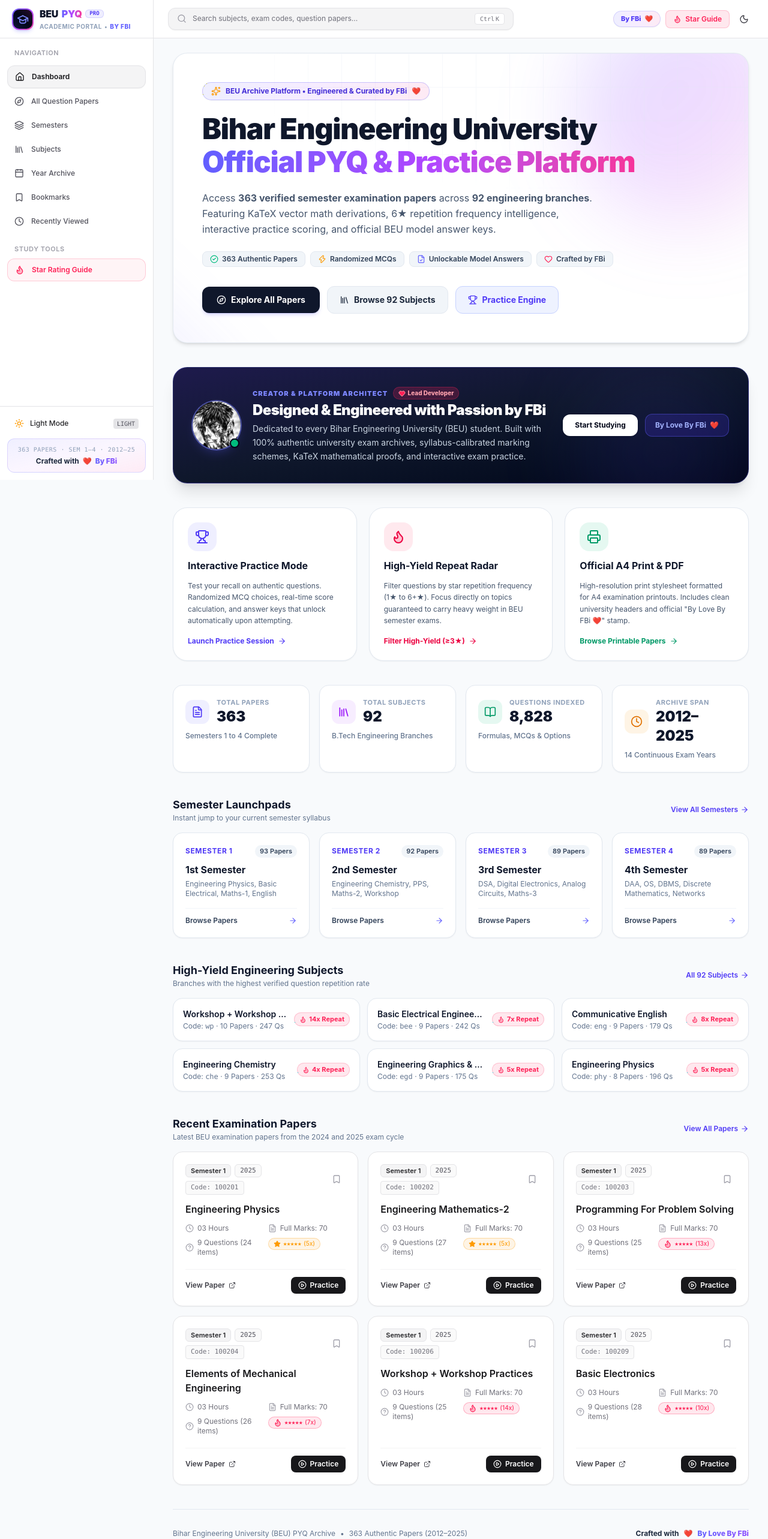
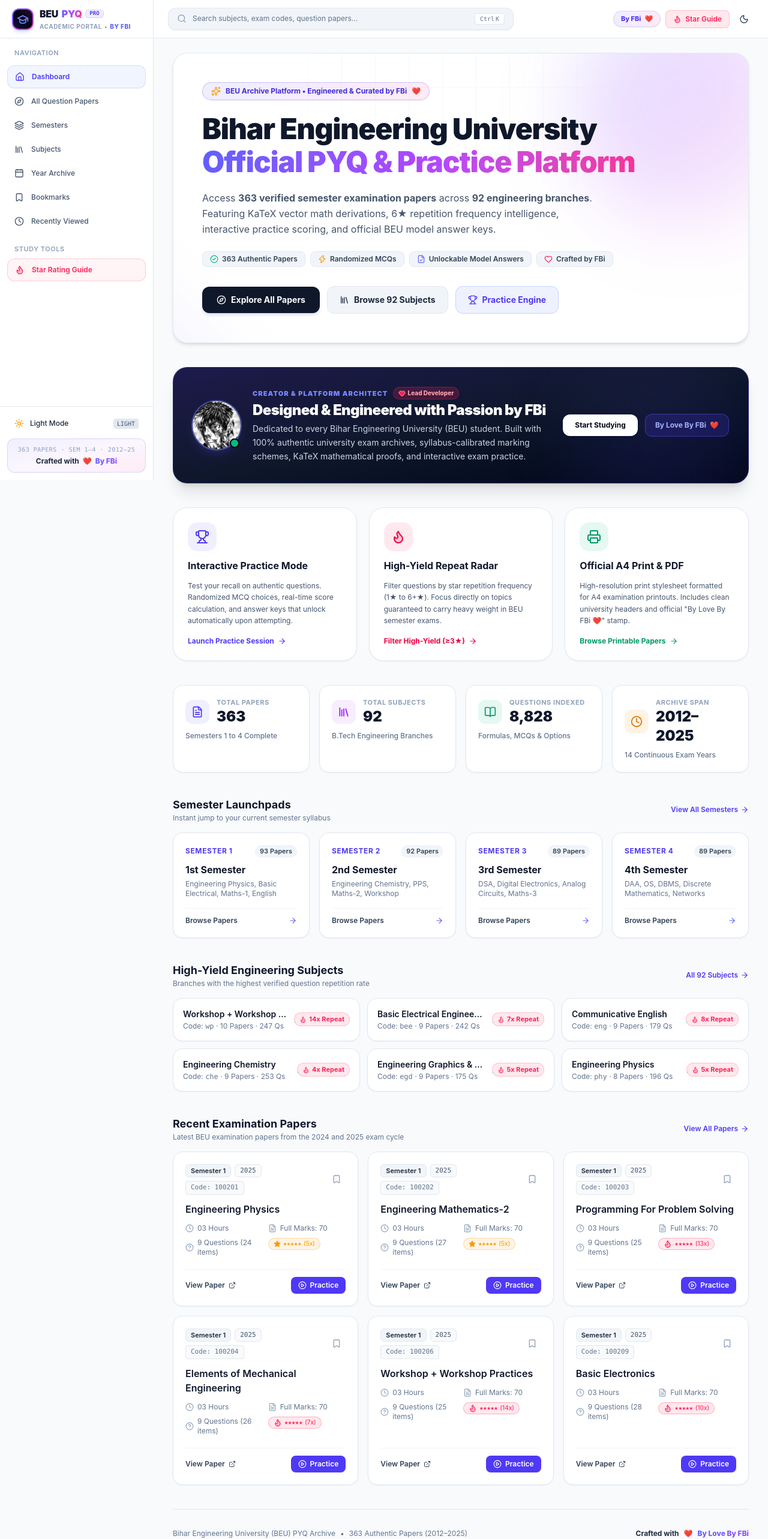
Before and after one commit to kingsksinha/beu-pyq, a React (Vite) app: page / in a window 1280 px wide. Shown: the top 2566 px of the page at 60% size. Built offline with nearby package versions, Linux system fonts and the light colour scheme.

Commit message:
fix(theme): eliminate murky zinc grey cards, harmonize dark mode with midnight slate and indigo accents

```diff
--- a/src/components/layout/AppLayout.tsx
+++ b/src/components/layout/AppLayout.tsx
@@ -24,7 +24,7 @@ export const AppLayout: React.FC = () => {
   }, []);
 
   return (
-    <div className="min-h-screen bg-slate-50 dark:bg-slate-900 text-slate-900 dark:text-slate-100 flex flex-col lg:flex-row antialiased selection:bg-indigo-100 selection:text-indigo-900 dark:selection:bg-slate-800 dark:selection:text-slate-100">
+    <div className="min-h-screen bg-slate-50 dark:bg-slate-950 text-slate-900 dark:text-slate-100 flex flex-col lg:flex-row antialiased selection:bg-indigo-100 selection:text-indigo-900 dark:selection:bg-slate-800 dark:selection:text-slate-100">
       {/* Desktop Sidebar */}
       <Sidebar onOpenLegend={() => setIsLegendOpen(true)} />
 
--- a/src/components/layout/Sidebar.tsx
+++ b/src/components/layout/Sidebar.tsx
@@ -33,15 +33,15 @@ export const Sidebar: React.FC<SidebarProps> = ({ onOpenLegend }) => {
   ];
 
   return (
-    <aside className="hidden lg:flex flex-col w-64 border-r border-zinc-200 dark:border-zinc-800/80 bg-white/90 dark:bg-slate-900/90 backdrop-blur-md h-screen sticky top-0 shrink-0 select-none">
+    <aside className="hidden lg:flex flex-col w-64 border-r border-slate-200 dark:border-slate-800/80 bg-white/90 dark:bg-slate-900/90 backdrop-blur-md h-screen sticky top-0 shrink-0 select-none">
       {/* Brand Header */}
-      <div className="h-16 flex items-center px-5 border-b border-zinc-200 dark:border-zinc-800/80">
+      <div className="h-16 flex items-center px-5 border-b border-slate-200 dark:border-slate-800/80">
         <AppLogo size="md" />
       </div>
 
       {/* Nav List */}
       <div className="flex-1 px-3 py-4 space-y-1 overflow-y-auto">
-        <div className="px-3 pb-2 text-[11px] font-semibold uppercase tracking-wider text-zinc-400">
+        <div className="px-3 pb-2 text-[11px] font-semibold uppercase tracking-wider text-slate-400">
           Navigation
         </div>
         {navItems.map(item => {
@@ -54,8 +54,8 @@ export const Sidebar: React.FC<SidebarProps> = ({ onOpenLegend }) => {
               className={({ isActive }) =>
                 `flex items-center gap-3 px-3 py-2.5 rounded-xl text-xs font-medium transition ${
                   isActive
-                    ? 'bg-zinc-100 dark:bg-zinc-800/90 text-zinc-900 dark:text-zinc-100 font-semibold border border-zinc-200 dark:border-zinc-700 shadow-2xs'
-                    : 'text-zinc-600 dark:text-zinc-400 hover:text-zinc-900 dark:hover:text-zinc-100 hover:bg-zinc-100/60 dark:hover:bg-zinc-800/50'
+                    ? 'bg-indigo-50/80 dark:bg-slate-800 text-indigo-600 dark:text-indigo-400 font-semibold border border-indigo-200/60 dark:border-slate-700 shadow-2xs'
+                    : 'text-slate-600 dark:text-slate-400 hover:text-slate-900 dark:hover:text-white hover:bg-slate-100/60 dark:hover:bg-slate-800/50'
                 }`
               }
             >
@@ -67,7 +67,7 @@ export const Sidebar: React.FC<SidebarProps> = ({ onOpenLegend }) => {
 
         {/* Legend trigger button */}
         <div className="pt-4">
-          <div className="px-3 pb-2 text-[11px] font-semibold uppercase tracking-wider text-zinc-400">
+          <div className="px-3 pb-2 text-[11px] font-semibold uppercase tracking-wider text-slate-400">
             Study Tools
           </div>
           <button
@@ -81,16 +81,16 @@ export const Sidebar: React.FC<SidebarProps> = ({ onOpenLegend }) => {
       </div>
 
       {/* Footer & Theme Toggle */}
-      <div className="p-3 border-t border-zinc-200 dark:border-zinc-800/80 space-y-2">
+      <div className="p-3 border-t border-slate-200 dark:border-slate-800/80 space-y-2">
         <button
           onClick={toggleTheme}
-          className="w-full flex items-center justify-between px-3 py-2 rounded-xl text-xs font-medium text-zinc-600 dark:text-zinc-400 hover:bg-zinc-100 dark:hover:bg-zinc-800 transition"
+          className="w-full flex items-center justify-between px-3 py-2 rounded-xl text-xs font-medium text-slate-600 dark:text-slate-400 hover:bg-slate-100 dark:hover:bg-slate-800 transition"
         >
           <span className="flex items-center gap-2.5">
-            {theme === 'dark' ? <Moon className="w-4 h-4 text-zinc-300" /> : <Sun className="w-4 h-4 text-amber-500" />}
-            <span className="text-zinc-800 dark:text-zinc-200">{theme === 'dark' ? 'Dark Mode' : 'Light Mode'}</span>
+            {theme === 'dark' ? <Moon className="w-4 h-4 text-slate-300" /> : <Sun className="w-4 h-4 text-amber-500" />}
+            <span className="text-slate-800 dark:text-slate-200">{theme === 'dark' ? 'Dark Mode' : 'Light Mode'}</span>
           </span>
-          <span className="text-[10px] uppercase font-mono px-1.5 py-0.5 rounded bg-zinc-200 dark:bg-zinc-800 text-zinc-600 dark:text-zinc-400">
+          <span className="text-[10px] uppercase font-mono px-1.5 py-0.5 rounded bg-slate-200 dark:bg-slate-800 text-slate-600 dark:text-slate-400">
             {theme}
           </span>
         </button>
--- a/src/components/layout/Topbar.tsx
+++ b/src/components/layout/Topbar.tsx
@@ -17,12 +17,12 @@ export const Topbar: React.FC<TopbarProps> = ({
   const { theme, toggleTheme } = useTheme();
 
   return (
-    <header className="h-16 sticky top-0 z-30 flex items-center justify-between px-4 sm:px-6 border-b border-zinc-200 dark:border-zinc-800/80 bg-white/90 dark:bg-slate-900/90 backdrop-blur-md">
+    <header className="h-16 sticky top-0 z-30 flex items-center justify-between px-4 sm:px-6 border-b border-slate-200 dark:border-slate-800/80 bg-white/90 dark:bg-slate-900/90 backdrop-blur-md">
       {/* Left: Mobile hamburger & Search bar */}
       <div className="flex items-center gap-3 flex-1 max-w-xl">
         <button
           onClick={onToggleMobileNav}
-          className="lg:hidden p-2 rounded-lg text-zinc-500 hover:bg-zinc-100 dark:hover:bg-zinc-800"
+          className="lg:hidden p-2 rounded-lg text-slate-500 hover:bg-slate-100 dark:hover:bg-slate-800"
           aria-label="Open Navigation Menu"
         >
           <Menu className="w-5 h-5" />
@@ -36,13 +36,13 @@ export const Topbar: React.FC<TopbarProps> = ({
         {/* Global Search trigger bar (Linear style) */}
         <button
           onClick={onOpenSearch}
-          className="w-full flex items-center justify-between gap-2 px-3.5 py-2 text-xs text-zinc-400 bg-zinc-100 dark:bg-zinc-900 hover:bg-zinc-200/70 dark:hover:bg-zinc-800/80 border border-zinc-200 dark:border-zinc-800 rounded-xl transition shadow-2xs text-left"
+          className="w-full flex items-center justify-between gap-2 px-3.5 py-2 text-xs text-slate-400 bg-slate-100 dark:bg-slate-800/80 hover:bg-slate-200/70 dark:hover:bg-slate-800 border border-slate-200 dark:border-slate-700/80 rounded-xl transition shadow-2xs text-left"
         >
           <span className="flex items-center gap-2.5">
-            <Search className="w-4 h-4 text-zinc-400" />
-            <span className="truncate text-zinc-500 dark:text-zinc-400">Search subjects, exam codes, question papers...</span>
+            <Search className="w-4 h-4 text-slate-400" />
+            <span className="truncate text-slate-500 dark:text-slate-400">Search subjects, exam codes, question papers...</span>
           </span>
-          <kbd className="hidden sm:inline-flex items-center gap-0.5 px-2 py-0.5 text-[10px] font-mono text-zinc-500 bg-white dark:bg-zinc-800 rounded border border-zinc-200 dark:border-zinc-700">
+          <kbd className="hidden sm:inline-flex items-center gap-0.5 px-2 py-0.5 text-[10px] font-mono text-slate-500 dark:text-slate-400 bg-white dark:bg-slate-800 rounded border border-slate-200 dark:border-slate-700">
             <span>Ctrl</span><span>K</span>
           </kbd>
         </button>
@@ -67,10 +67,10 @@ export const Topbar: React.FC<TopbarProps> = ({
 
         <button
           onClick={toggleTheme}
-          className="p-2 rounded-lg text-zinc-500 hover:text-zinc-900 dark:hover:text-zinc-100 hover:bg-zinc-100 dark:hover:bg-zinc-800 transition cursor-pointer"
+          className="p-2 rounded-lg text-slate-500 hover:text-slate-900 dark:hover:text-slate-100 hover:bg-slate-100 dark:hover:bg-slate-800 transition cursor-pointer"
           title={`Switch to ${theme === 'dark' ? 'Light' : 'Dark'} Mode`}
         >
-          {theme === 'dark' ? <Sun className="w-4 h-4 text-zinc-300" /> : <Moon className="w-4 h-4 text-zinc-700" />}
+          {theme === 'dark' ? <Sun className="w-4 h-4 text-slate-300" /> : <Moon className="w-4 h-4 text-slate-700" />}
         </button>
       </div>
     </header>
--- a/src/components/paper/PaperCard.tsx
+++ b/src/components/paper/PaperCard.tsx
@@ -48,18 +48,18 @@ export const PaperCard: React.FC<PaperCardProps> = ({ paper, onBookmarkChange })
   };
 
   return (
-    <div className="group relative bg-white dark:bg-zinc-900/90 border border-zinc-200 dark:border-zinc-800/90 hover:border-zinc-400 dark:hover:border-zinc-600 rounded-2xl p-5 shadow-xs hover:shadow-sm transition-all flex flex-col justify-between">
+    <div className="group relative bg-white dark:bg-slate-900/90 border border-slate-200 dark:border-slate-800/90 hover:border-slate-400 dark:hover:border-slate-600 rounded-2xl p-5 shadow-xs hover:shadow-sm transition-all flex flex-col justify-between">
       <div>
         {/* Top Badges */}
         <div className="flex items-center justify-between gap-2 mb-3">
           <div className="flex flex-wrap items-center gap-1.5">
-            <span className="px-2 py-0.5 text-[11px] font-semibold rounded-md bg-zinc-100 dark:bg-zinc-800 text-zinc-800 dark:text-zinc-200 border border-zinc-200 dark:border-zinc-700">
+            <span className="px-2 py-0.5 text-[11px] font-semibold rounded-md bg-slate-100 dark:bg-slate-800 text-slate-800 dark:text-slate-200 border border-slate-200 dark:border-slate-700">
               Semester {paper.semester}
             </span>
-            <span className="px-2 py-0.5 text-[11px] font-mono font-medium rounded-md bg-zinc-50 dark:bg-zinc-800/60 text-zinc-600 dark:text-zinc-400 border border-zinc-200 dark:border-zinc-700/80">
+            <span className="px-2 py-0.5 text-[11px] font-mono font-medium rounded-md bg-slate-50 dark:bg-slate-800/60 text-slate-600 dark:text-slate-400 border border-slate-200 dark:border-slate-700/80">
               {paper.year}
             </span>
-            <span className="px-2 py-0.5 text-[11px] font-mono text-zinc-500 dark:text-zinc-400 bg-zinc-50 dark:bg-zinc-800/40 rounded border border-zinc-200 dark:border-zinc-800">
+            <span className="px-2 py-0.5 text-[11px] font-mono text-slate-500 dark:text-slate-400 bg-slate-50 dark:bg-slate-800/40 rounded border border-slate-200 dark:border-slate-800">
               Code: {paper.exam_code}
             </span>
           </div>
@@ -69,7 +69,7 @@ export const PaperCard: React.FC<PaperCardProps> = ({ paper, onBookmarkChange })
             className={`p-1.5 rounded-lg border transition ${
               isBookmarked
                 ? 'bg-amber-500/10 border-amber-500/30 text-amber-500'
-                : 'text-zinc-400 hover:text-zinc-600 dark:hover:text-zinc-200 border-transparent hover:bg-zinc-100 dark:hover:bg-zinc-800'
+                : 'text-slate-400 hover:text-slate-600 dark:hover:text-slate-200 border-transparent hover:bg-slate-100 dark:hover:bg-slate-800'
             }`}
             title={isBookmarked ? 'Remove bookmark' : 'Bookmark paper'}
           >
@@ -79,23 +79,23 @@ export const PaperCard: React.FC<PaperCardProps> = ({ paper, onBookmarkChange })
 
         {/* Paper Title */}
         <Link to={`/paper/${paper.id}`} onClick={recordHistory} className="block">
-          <h3 className="font-semibold text-sm sm:text-base text-zinc-900 dark:text-zinc-100 group-hover:text-zinc-600 dark:group-hover:text-zinc-300 transition line-clamp-2">
+          <h3 className="font-semibold text-sm sm:text-base text-slate-900 dark:text-white group-hover:text-indigo-600 dark:group-hover:text-indigo-400 transition line-clamp-2">
             {paper.subject_name}
           </h3>
         </Link>
 
         {/* Meta details */}
-        <div className="mt-3 grid grid-cols-2 gap-2 text-xs text-zinc-500 dark:text-zinc-400">
+        <div className="mt-3 grid grid-cols-2 gap-2 text-xs text-slate-500 dark:text-slate-400">
           <div className="flex items-center gap-1.5">
-            <Clock className="w-3.5 h-3.5 text-zinc-400 shrink-0" />
+            <Clock className="w-3.5 h-3.5 text-slate-400 shrink-0" />
             <span>{paper.duration}</span>
           </div>
           <div className="flex items-center gap-1.5">
-            <FileText className="w-3.5 h-3.5 text-zinc-400 shrink-0" />
+            <FileText className="w-3.5 h-3.5 text-slate-400 shrink-0" />
             <span>Full Marks: {paper.full_marks}</span>
           </div>
           <div className="flex items-center gap-1.5">
-            <HelpCircle className="w-3.5 h-3.5 text-zinc-400 shrink-0" />
+            <HelpCircle className="w-3.5 h-3.5 text-slate-400 shrink-0" />
             <span>{paper.question_count} Questions ({paper.total_subquestions} items)</span>
           </div>
           {paper.max_freq > 1 && (
@@ -107,11 +107,11 @@ export const PaperCard: React.FC<PaperCardProps> = ({ paper, onBookmarkChange })
       </div>
 
       {/* Action Footer */}
-      <div className="mt-5 pt-3 border-t border-zinc-100 dark:border-zinc-800/80 flex items-center justify-between gap-2">
+      <div className="mt-5 pt-3 border-t border-slate-100 dark:border-slate-800/80 flex items-center justify-between gap-2">
         <Link
           to={`/paper/${paper.id}`}
           onClick={recordHistory}
-          className="inline-flex items-center gap-1.5 text-xs font-semibold text-zinc-700 dark:text-zinc-300 hover:underline"
+          className="inline-flex items-center gap-1.5 text-xs font-semibold text-slate-700 dark:text-slate-300 hover:text-indigo-600 dark:hover:text-indigo-400 transition"
         >
           <span>View Paper</span>
           <ExternalLink className="w-3 h-3" />
@@ -120,7 +120,7 @@ export const PaperCard: React.FC<PaperCardProps> = ({ paper, onBookmarkChange })
         <Link
           to={`/practice/${paper.id}`}
           onClick={recordHistory}
-          className="inline-flex items-center gap-1.5 px-3 py-1.5 rounded-lg text-xs font-semibold bg-zinc-900 text-white hover:bg-zinc-800 dark:bg-zinc-100 dark:text-zinc-900 dark:hover:bg-white transition"
+          className="inline-flex items-center gap-1.5 px-3 py-1.5 rounded-lg text-xs font-semibold bg-indigo-600 hover:bg-indigo-500 text-white transition shadow-2xs"
         >
           <PlayCircle className="w-3.5 h-3.5" />
           <span>Practice</span>
--- a/src/index.css
+++ b/src/index.css
@@ -13,9 +13,9 @@
   }
 
   .dark {
-    --bg-main: #0f172a;
-    --card-main: #1e293b;
-    --border-main: #334155;
+    --bg-main: #020617;
+    --card-main: #0f172a;
+    --border-main: #1e293b;
     --text-primary: #f8fafc;
     --text-secondary: #94a3b8;
     --accent: #818cf8;
```
Also changed, not shown: src/components/paper/PaperHeader.tsx (+8 -8 lines), src/components/paper/QuestionItem.tsx (+17 -17 lines), src/pages/PaperDetailPage.tsx (+21 -21 lines).
